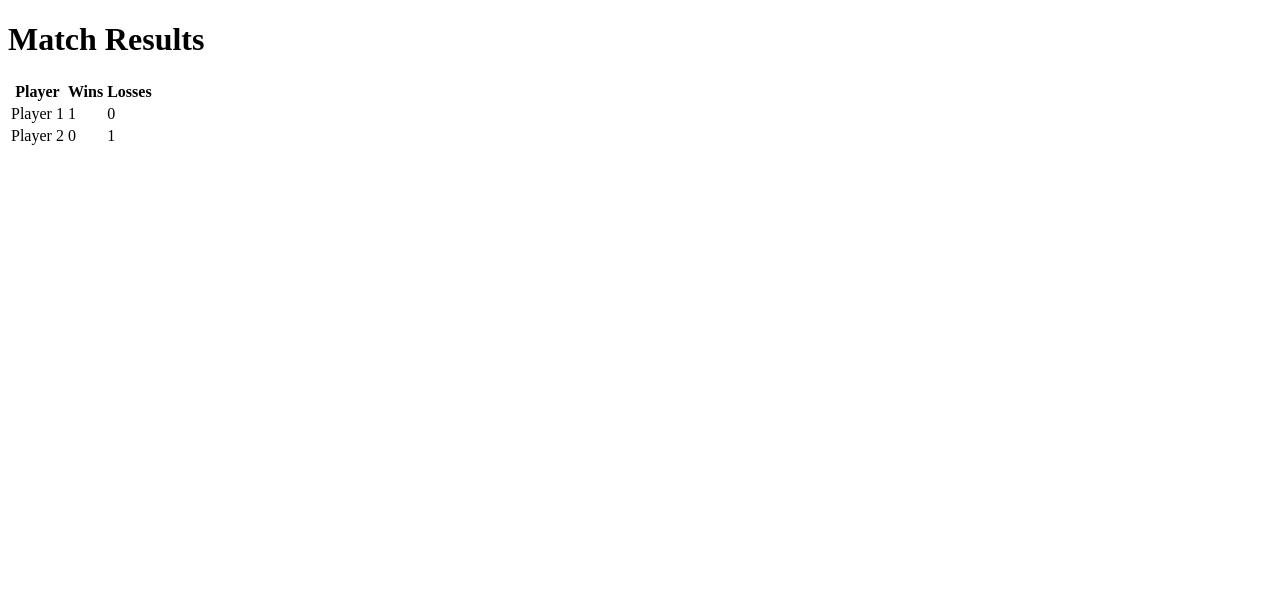
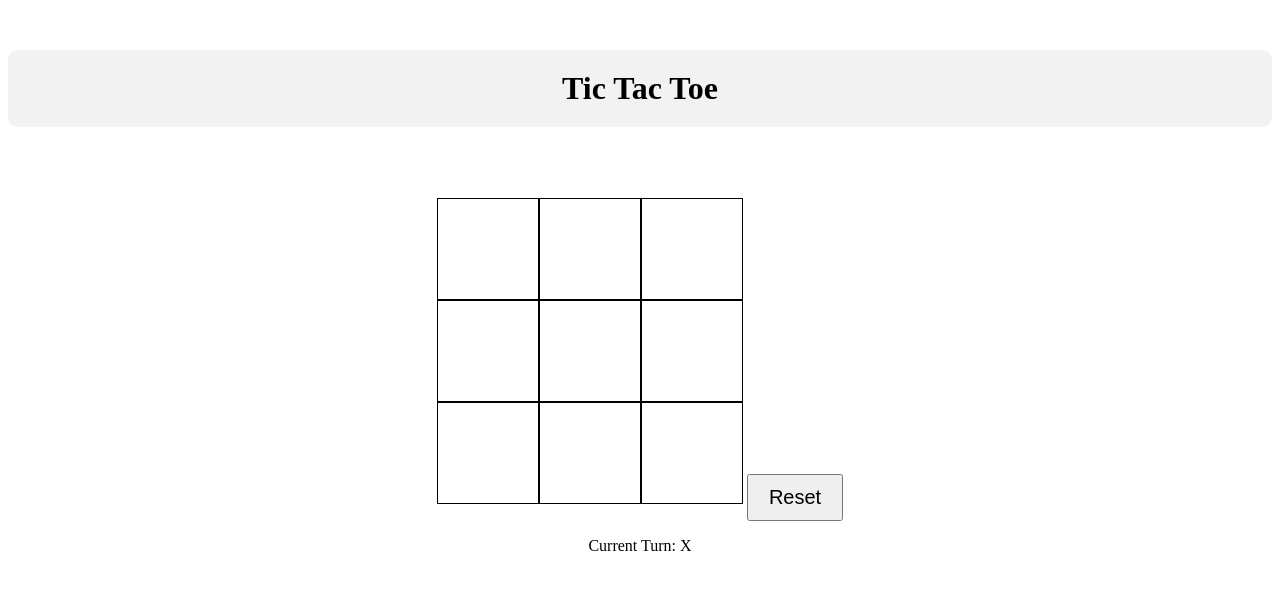
Before and after one commit to yuarth/tictactoe, a plain HTML site: page index.html in a window 1280 px wide. Drawn offline with Linux system fonts and the light colour scheme.

Commit message:
Revert "Test PR"

```diff
--- a/index.html
+++ b/index.html
@@ -1,59 +1,30 @@
 <!DOCTYPE html>
 <html>
 <head>
-<title>Match Results</title>
+    <title>Tic Tac Toe</title>
+    <link rel="stylesheet" type="text/css" href="style.css">
 </head>
 <body>
-<h1>Match Results</h1>
-
-<table>
-  <tr>
-    <th>Player</th>
-    <th>Wins</th>
-    <th>Losses</th>
-  </tr>
-  <tr>
-    <td>Player 1</td>
-    <td id="player1-wins">0</td>
-    <td id="player1-losses">0</td>
-  </tr>
-  <tr>
-    <td>Player 2</td>
-    <td id="player2-wins">0</td>
-    <td id="player2-losses">0</td>
-  </tr>
-</table>
-
-<script>
-  // Initialize match results
-  let player1Wins = 0;
-  let player1Losses = 0;
-  let player2Wins = 0;
-  let player2Losses = 0;
-
-  // Update match results
-  function updateMatchResults() {
-    document.getElementById('player1-wins').textContent = player1Wins;
-    document.getElementById('player1-losses').textContent = player1Losses;
-    document.getElementById('player2-wins').textContent = player2Wins;
-    document.getElementById('player2-losses').textContent = player2Losses;
-  }
-
-  // Simulate a match and update results
-  function simulateMatch(player1Score, player2Score) {
-    if (player1Score > player2Score) {
-      player1Wins++;
-      player2Losses++;
-    } else if (player1Score < player2Score) {
-      player1Losses++;
-      player2Wins++;
-    }
-    updateMatchResults();
-  }
-
-  // Simulate a match with scores 3 and 2
-  simulateMatch(3, 2);
-</script>
-
+    <h1>Tic Tac Toe</h1>
+    <div id="board">
+        <div class="row">
+            <div class="cell" onclick="makeMove(0, 0)"></div>
+            <div class="cell" onclick="makeMove(0, 1)"></div>
+            <div class="cell" onclick="makeMove(0, 2)"></div>
+        </div>
+        <div class="row">
+            <div class="cell" onclick="makeMove(1, 0)"></div>
+            <div class="cell" onclick="makeMove(1, 1)"></div>
+            <div class="cell" onclick="makeMove(1, 2)"></div>
+        </div>
+        <div class="row">
+            <div class="cell" onclick="makeMove(2, 0)"></div>
+            <div class="cell" onclick="makeMove(2, 1)"></div>
+            <div class="cell" onclick="makeMove(2, 2)"></div>
+        </div>
+    </div>
+    <button onclick="resetBoard()">Reset</button>
+    <p id="turn">Current Turn: X</p>
+    <script src="script.js"></script>
 </body>
 </html>
```
